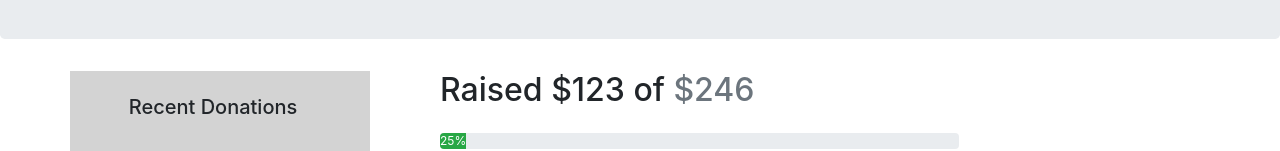
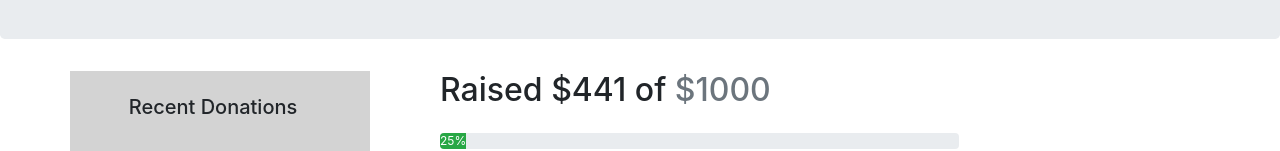
Before and after one commit to joinpursuit/Pursuit-Core-Web-Props-Lab-Tested, a React (Create React App) app: page / in a window 1280 px wide. Shown: the part 191-342 px from the top of the page. Built offline with nearby package versions, Linux system fonts and the light colour scheme.

Commit message:
small changes

```diff
--- a/src/App.js
+++ b/src/App.js
@@ -6,16 +6,16 @@ import Progress from "./Components/Progress.js";
 import DonationForm from "./Components/DonationForm.js";
 import "./App.css";
 
-// const donationGoal = [
-//   {
-//     goal:246,
-//     total:123
-//   },
-//   {
-//     goal:441,
-//     total:1000
-//   }
-// ];
+const donationGoal = [
+  // {
+  //   goal:246,
+  //   total:123
+  // },
+  {
+    goal:441,
+    total:1000
+  }
+];
 
 const donations = [
   {
--- a/src/Components/Progress.js
+++ b/src/Components/Progress.js
@@ -1,13 +1,14 @@
 import React from "react";
 
 const Progress = (props) => {
-  // const {goal, total} = props;
+  // const { goal, total } = props;
+  // debugger
   return (
     // <!-- RIGHT SIDE / INFO & FORM -->
     <div className="col-8">
       {/* <!-- INFO --> */}
       <h2 className="mb-4">
-        Raised $123 of <span className="text-muted">$246</span>
+        Raised $441 of <span className="text-muted">$1000</span>
       </h2>
       <div className="progress">
         <div
--- a/src/Components/RecentDonations.js
+++ b/src/Components/RecentDonations.js
@@ -1,4 +1,5 @@
 import React from "react";
+// import App from "./App.js"
 
 const RecentDonations = (props) => {
   const { amount, caption, name } = props;
```
